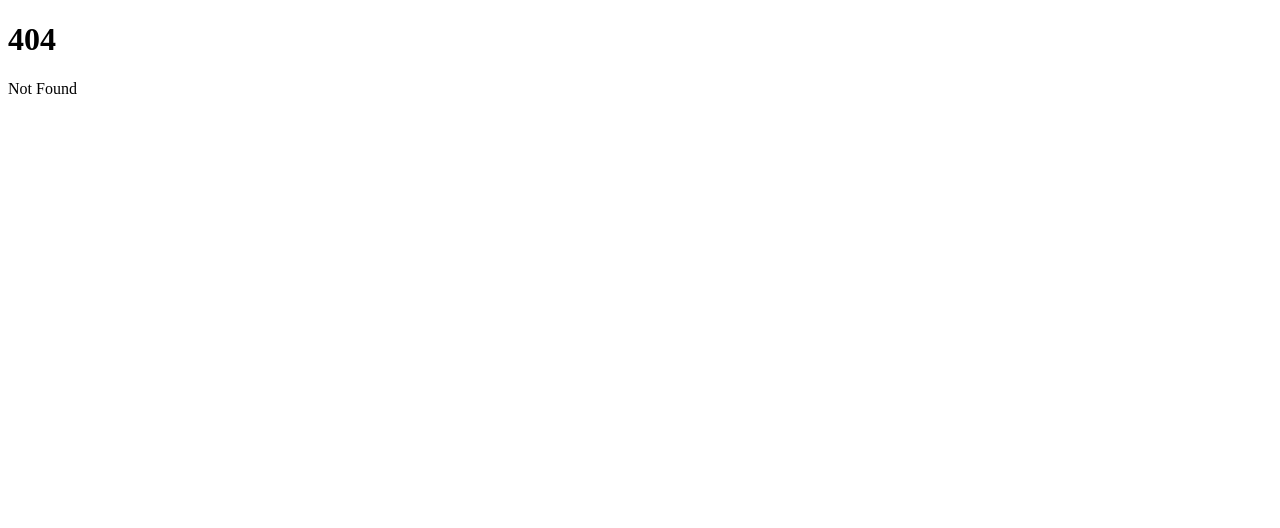
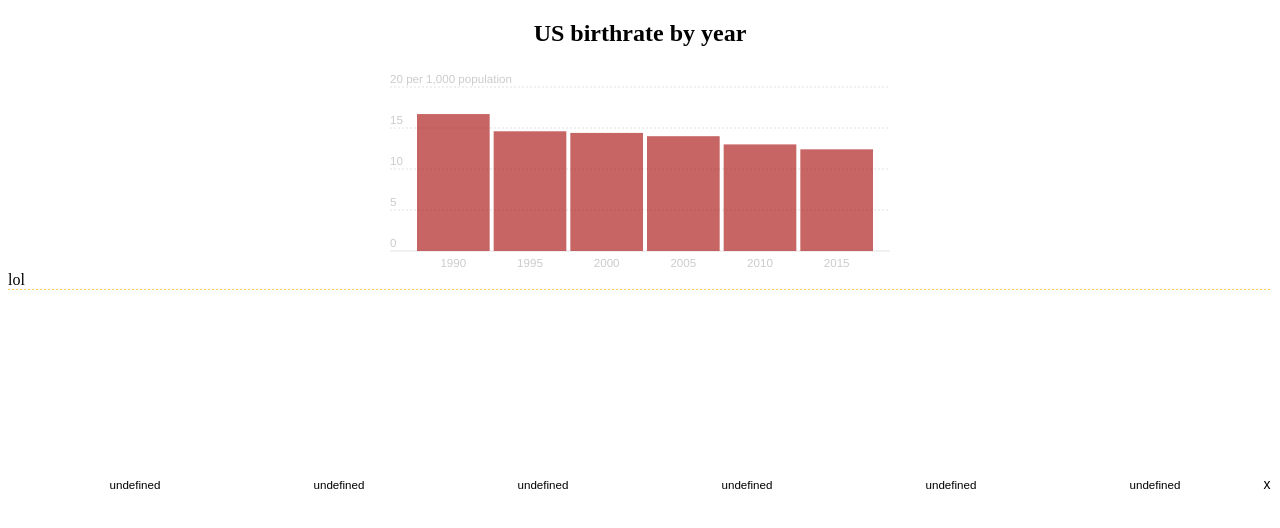
Before and after one commit to datamindedbe/playground-duckdb-wasm, a SvelteKit app: page /graph in a window 1280 px wide. Before the commit this address had no page. Shown: the top 528 px of the page. Built offline with nearby package versions, Linux system fonts and the light colour scheme.

Commit message:
add bar chart

```diff
--- /dev/null
+++ b/src/lib/BarChart.svelte
@@ -0,0 +1,138 @@
+<!-- Barchart.svelte -->
+<!-- Modified from https://datavisualizationwithsvelte.com/animated-bar-chart	-->
+<script lang="ts">
+  import { scaleLinear } from 'd3';
+  import Rect from './Rect.svelte';
+
+  // Interface
+  export let points = [
+      { x: 1990, y: 6.7 },
+      { x: 1995, y: 4.6 },
+      { x: 2000, y: 14.4 },
+      { x: 2005, y: 18 },
+      { x: 2010, y: 7 },
+      { x: 2015, y: 12.4 },
+      { x: 2020, y: 17 },
+      { x: 2025, y: 10.9 },
+      { x: 2030, y: 8 },
+  ];
+  export let xTickMessage = ' x';
+  export let yTickTopMessage = ' y';
+  export let padding = { top: 20, right: 45, bottom: 20, left: 25 };
+  export let width = 500;
+  export let height = 350;
+
+  // Fill
+  let fill = '#fffbeb';
+
+  setTimeout(() => {
+    fill = '#fcd34d';
+  }, 100);
+
+  // Ticks
+  const nbOfYTicks = 5;
+  console.log(points.map((point) => point.y));
+  const maxY = Math.max(...(points.map((point) => point.y)));
+  const maxX = Math.max(...(points.map((point) => point.x)));
+  console.log(maxY);
+  let yTicks = Array.from({ length: nbOfYTicks + 1 }, (_, i) => (i) * ( maxY / nbOfYTicks));
+
+  // Calculate the scales
+  $: xScale = scaleLinear()
+    .domain([0, points.length])
+    .range([padding.left, width - padding.right]);
+
+  $: yScale = scaleLinear()
+    .domain([0, Math.max(...yTicks)])
+    .range([height - padding.bottom, padding.top]);
+
+  $: innerWidth = width - (padding.left + padding.right);
+  $: barWidth = innerWidth / points.length;
+
+  // Shorten the date axis values for mobile
+  function formatMobile(tick) {
+    return "'" + tick.toString().slice(-2);
+  }
+
+</script>
+
+<div class="chart" bind:clientWidth={width}>
+  <svg {width} {height}>
+    <!-- Draw the bars -->
+    <g class="bars">
+      {#each points as point, i}  <!-- svelte "each" block -->
+        <Rect
+          {i}
+          {yScale}
+          value={point.y}
+          x={xScale(i) + 2}
+          width={barWidth * 0.9}
+          {fill} />
+      {/each}
+    </g>
+
+    <!-- Draw the y axis -->
+    <g class="axis y-axis">
+      {#each yTicks as tick}
+        <g class="tick tick-{tick}" transform="translate(0, {yScale(tick)})">
+          <line x2="100%" />
+          <text y="-4"
+            >{tick} {tick == Math.max(...yTicks) ? yTickTopMessage : ''}</text>
+        </g>
+      {/each}
+    </g>
+
+    <!-- Draw the x axis -->
+    <g class="axis x-axis">
+      {#each points as point, i}
+        <g class="tick" transform="translate({xScale(i)}, {height})">
+          <text x={barWidth / 2} y="-4">
+            {width > 380 ? point.x : formatMobile(point.x)}
+          </text>
+          {#if i === points.length - 1}
+            <g class="ticklabel" transform="translate({xScale(1)}, 0)">
+              <text x={-padding.right} y='-4'> {xTickMessage} </text>
+            </g>
+          {/if}
+
+        </g>
+      {/each}
+    </g>
+  </svg>
+</div>
+
+<style>
+  .x-axis .tick text {
+    text-anchor: middle;
+    color: black;
+    margin: 40px;
+  }
+
+  .tick {
+    font-family: Poppins, sans-serif;
+    font-size: 0.725em;
+    font-weight: 200;
+    color: black;
+  }
+
+  .tick .ticklabel text {
+    font-size: 1.2em;
+  }
+
+  .tick text {
+    fill: black;
+    text-anchor: start;
+    color: black;
+  }
+
+  .tick line {
+    stroke: #fcd34d;
+    stroke-dasharray: 2;
+    opacity: 1;
+  }
+
+  .tick.tick-0 line {
+    display: inline-block;
+    stroke-dasharray: 0;
+  }
+</style>
--- /dev/null
+++ b/src/lib/Rect.svelte
@@ -0,0 +1,36 @@
+<!-- Rect.svelte -->
+<script>
+  import { tweened } from 'svelte/motion';
+  import { cubicOut } from 'svelte/easing';
+  import { interpolate } from 'd3';
+
+  export let x;
+  export let value;
+  export let yScale;
+
+  export let width;
+  export let height;
+  export let i;
+  export let fill;
+
+  const tweenParams = {
+    delay: 300 + i * 50,
+    duration: 250,
+    interpolate,
+    easing: cubicOut
+  };
+
+  const tY = tweened(undefined, tweenParams);
+  const tFill = tweened(undefined, { ...tweenParams, delay: 800 + i * 50 });
+
+  $: tY.set(value);
+  $: tFill.set(fill);
+</script>
+
+<rect
+  {x}
+  {width}
+  y={yScale($tY)}
+  height={yScale(0) - yScale($tY)}
+  fill={$tFill}
+  stroke="none" />
--- /dev/null
+++ b/src/routes/graph/+page.svelte
@@ -0,0 +1,126 @@
+<!-- Not used atm -->
+<script>
+	import { scaleLinear } from 'd3';
+  import BarChart from '$lib/BarChart.svelte';
+
+	const points = [
+		{ year: 1990, birthrate: 16.7 },
+		{ year: 1995, birthrate: 14.6 },
+		{ year: 2000, birthrate: 14.4 },
+		{ year: 2005, birthrate: 14 },
+		{ year: 2010, birthrate: 13 },
+		{ year: 2015, birthrate: 12.4 }
+	];
+
+	const xTicks = [1990, 1995, 2000, 2005, 2010, 2015];
+	const yTicks = [0, 5, 10, 15, 20];
+	const padding = { top: 20, right: 15, bottom: 20, left: 25 };
+
+	let width = 500;
+	let height = 200;
+
+	function formatMobile(tick) {
+		return "'" + tick.toString().slice(-2);
+	}
+
+	$: xScale = scaleLinear()
+		.domain([0, xTicks.length])
+		.range([padding.left, width - padding.right]);
+
+	$: yScale = scaleLinear()
+		.domain([0, Math.max.apply(null, yTicks)])
+		.range([height - padding.bottom, padding.top]);
+
+	$: innerWidth = width - (padding.left + padding.right);
+	$: barWidth = innerWidth / xTicks.length;
+</script>
+
+<h2>US birthrate by year</h2>
+
+<div class="chart" bind:clientWidth={width} bind:clientHeight={height}>
+	<svg>
+		<!-- y axis -->
+		<g class="axis y-axis">
+			{#each yTicks as tick}
+				<g class="tick tick-{tick}" transform="translate(0, {yScale(tick)})">
+					<line x2="100%" />
+					<text y="-4">{tick} {tick === 20 ? ' per 1,000 population' : ''}</text>
+				</g>
+			{/each}
+		</g>
+
+		<!-- x axis -->
+		<g class="axis x-axis">
+			{#each points as point, i}
+				<g class="tick" transform="translate({xScale(i)},{height})">
+					<text x={barWidth / 2} y="-4">{width > 380 ? point.year : formatMobile(point.year)}</text>
+				</g>
+			{/each}
+		</g>
+
+		<g class="bars">
+			{#each points as point, i}
+				<rect
+					x={xScale(i) + 2}
+					y={yScale(point.birthrate)}
+					width={barWidth - 4}
+					height={yScale(0) - yScale(point.birthrate)}
+				/>
+			{/each}
+		</g>
+	</svg>
+</div>
+<div>
+  lol
+  <BarChart {points} {xTicks} {yTicks} {padding} {width} {height} />
+
+</div>
+
+
+<style>
+	h2 {
+		text-align: center;
+	}
+
+	.chart {
+		width: 100%;
+		max-width: 500px;
+		margin: 0 auto;
+	}
+
+	svg {
+		position: relative;
+		width: 100%;
+		height: 200px;
+	}
+
+	.tick {
+		font-family: Helvetica, Arial;
+		font-size: 0.725em;
+		font-weight: 200;
+	}
+
+	.tick line {
+		stroke: #e2e2e2;
+		stroke-dasharray: 2;
+	}
+
+	.tick text {
+		fill: #ccc;
+		text-anchor: start;
+	}
+
+	.tick.tick-0 line {
+		stroke-dasharray: 0;
+	}
+
+	.x-axis .tick text {
+		text-anchor: middle;
+	}
+
+	.bars rect {
+		fill: #a11;
+		stroke: none;
+		opacity: 0.65;
+	}
+</style>
```
Also changed, not shown: package.json (+12 -10 lines), src/routes/+page.svelte (+57 -4 lines), 2 other files (tests, documents, lock files or other folders).
